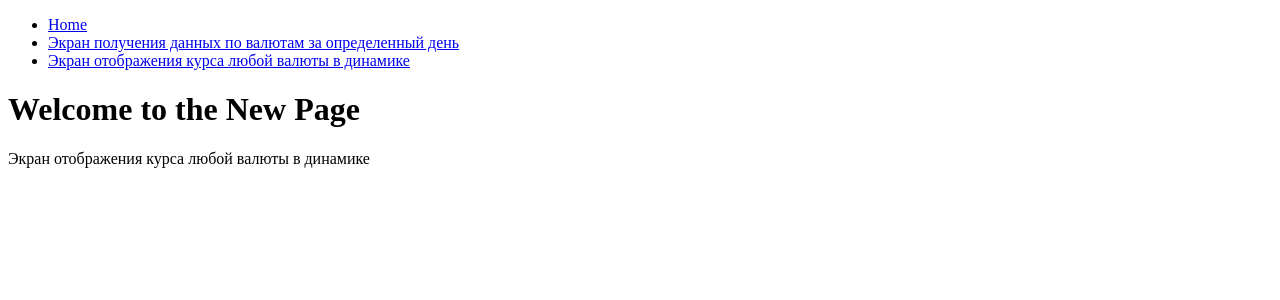
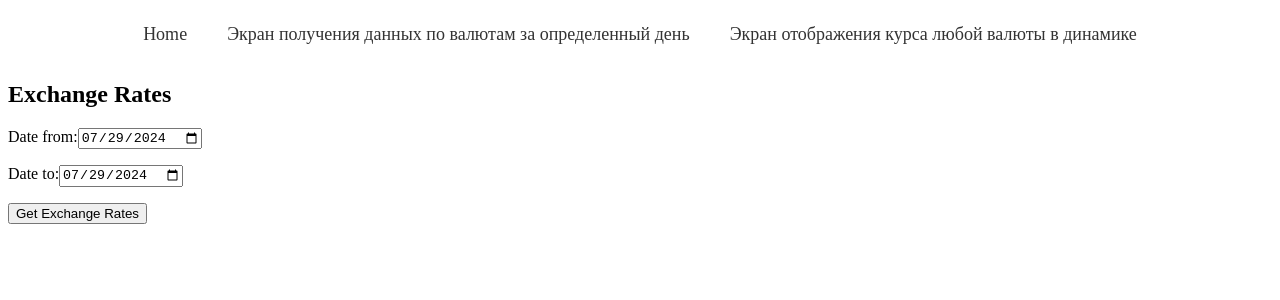
Before and after one commit to stealdeff/react-test, a React (Create React App) app: page /CurrencyRatesByPeriod in a window 1280 px wide. Shown: the top 300 px of the page. Built offline with nearby package versions, Linux system fonts and the light colour scheme.

Commit message:
rendering 2-nd page

```diff
--- a/public/index.html
+++ b/public/index.html
@@ -14,6 +14,30 @@
     <link rel="manifest" href="%PUBLIC_URL%/manifest.json" />
 
     <title>React App</title>
+    <style>
+      nav {
+        display: flex;
+        justify-content: center;
+        align-items: center;
+        margin-bottom: 20px;
+      }
+
+      nav ul {
+        display: flex;
+        list-style-type: none;
+        padding: 0;
+      }
+
+      nav ul li {
+        margin: 0 20px;
+        font-size: 18px;
+      }
+
+      nav ul li a {
+        text-decoration: none;
+        color: #333;
+      }
+    </style>
   </head>
   <body>
        <div id="root"></div>
--- a/src/App.js
+++ b/src/App.js
@@ -1,10 +1,10 @@
 import React from 'react';
-import ReactDOM from 'react-dom/client';
+//import ReactDOM from 'react-dom/client';
 import { BrowserRouter as Router, Route, Routes, Link } from 'react-router-dom';
 // import App from './App';
 import Home from './components/Home';
 import ExchangeRatesComponent from './components/CurrencyRatesByDate';
-import NewPage from './components/CurrencyRatesByPeriod';
+import DinamicRatesComponent from './components/CurrencyRatesByPeriod';
 
 // const root = ReactDOM.createRoot(document.getElementById('root'));
 
@@ -29,7 +29,7 @@ const App = ()=>{
     <Routes>
       <Route path="/components/Home" element={<Home />} />
       <Route path="/CurrencyRatesByDate" element={<ExchangeRatesComponent />} />
-      <Route path="/CurrencyRatesByPeriod" element={<NewPage />} />
+      <Route path="/CurrencyRatesByPeriod" element={<DinamicRatesComponent />} />
     </Routes>
     </div>
   </Router>
--- a/src/components/CurrencyRatesByPeriod.jsx
+++ b/src/components/CurrencyRatesByPeriod.jsx
@@ -1,17 +1,57 @@
-import React from 'react';
-//просто пример
-const NewPage = () => {
-  return (
-    <div>
-      <header>
-        <h1>Welcome to the New Page</h1>
-      </header>
-      <main>
-        <p>Экран отображения курса любой валюты в динамике
+import React, { useState } from 'react';
+const DinamicRatesComponent  = () => {
+    const [date, setDate] = useState(new Date().toISOString().slice(0, 10));
+    const [exchangeRates, setExchangeRates] = useState([]);
+
+    const handleDateChange = (event) => {
+      setDate(event.target.value);
+    };
+
+    const fetchExchangeRates = async () => {
+      try {
+        const response = await fetch(`https://api.nbrb.by/exrates/rates?ondate=${date}&periodicity=0`);
+        const data = await response.json();
+        setExchangeRates(data);
+      } catch (error) {
+        console.error('Error fetching exchange rates:', error);
+      }
+    };
+    return (
+      <div>
+        <h2>Exchange Rates</h2>
+        <label>
+          Date from:
+          <input type="date" value={date} onChange={handleDateChange} />
+        </label>
+        <label>
+         <p>Date to:
+        <input type="date" value={date} onChange={handleDateChange} />
         </p>
-      </main>
-    </div>
-  );
-};
-
-export default NewPage;
+        </label>
+        <button onClick={fetchExchangeRates}>Get Exchange Rates</button>
+        {exchangeRates.length > 0 && (
+          <table>
+            <thead>
+              <tr>
+                <th>Currency</th>
+                <th>Code</th>
+                <th>Scale</th>
+                <th>Rate</th>
+              </tr>
+            </thead>
+            <tbody>
+              {exchangeRates.map((rate) => (
+                <tr key={rate.Cur_ID}>
+                  <td>{rate.Cur_Name}</td>
+                  <td>{rate.Cur_Abbreviation}</td>
+                  <td>{rate.Cur_Scale}</td>
+                  <td>{rate.Cur_OfficialRate}</td>
+                </tr>
+              ))}
+            </tbody>
+          </table>
+        )}
+      </div>
+    );
+  };
+export default DinamicRatesComponent ;
--- a/src/index.js
+++ b/src/index.js
@@ -1,6 +1,6 @@
 import React from 'react';
 import ReactDOM from 'react-dom/client';
-import { BrowserRouter as Router } from 'react-router-dom';
+//import { BrowserRouter as Router } from 'react-router-dom';
 import App from './App';
 
 const root = ReactDOM.createRoot(document.getElementById('root'));
```
